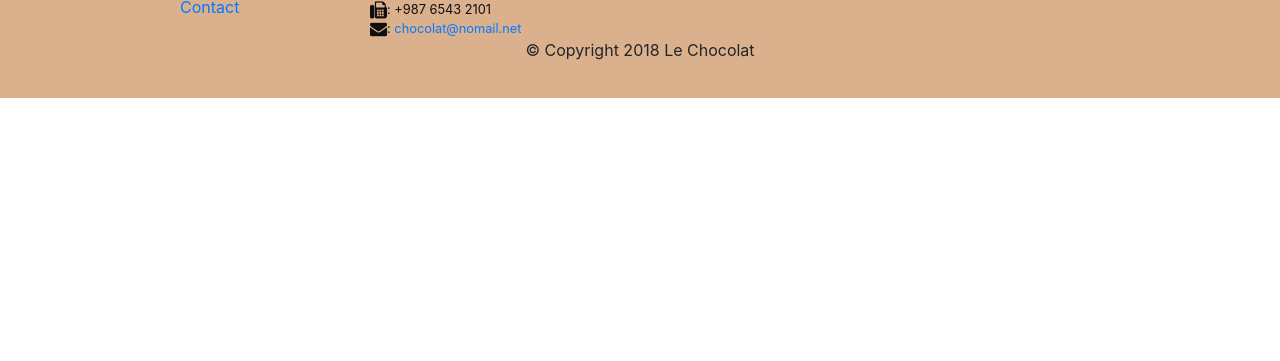
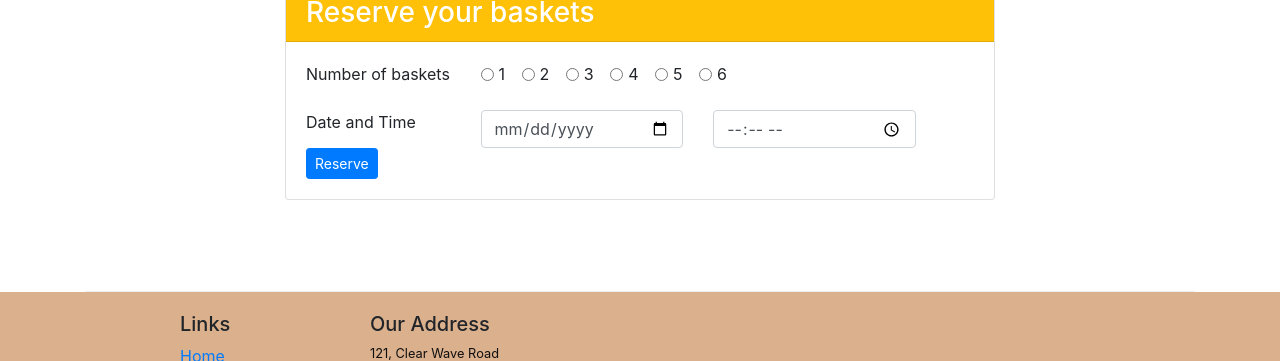
Before and after one commit to MChilly/leChocolat, a website: page index.html in a window 1280 px wide. Shown: the part 1642-2003 px from the top of the page. Before the commit the page ends 1740 px from the top, so only its background shows below. Drawn offline with nearby package versions, Linux system fonts and the light colour scheme.

Commit message:
Bootstrap Assignment 9 Task 1 & Task 2

```diff
--- a/css/styles.css
+++ b/css/styles.css
@@ -39,7 +39,7 @@ body{
 tr:hover {background-color:#dbb08db0!important;
 }
 
-.card-header{
+.bg-secondary{
   color:floralwhite!important;
   background-color:#6E3F19!important;
 }
--- a/index.html
+++ b/index.html
@@ -27,8 +27,8 @@
 				<ul class="navbar-nav">
 					<li class="nav-item active"><a class="nav-link" href="#"><span class="fa fa-home fa-lg"></span>
 							Home</a></li>
-                    <li class="nav-item"><a class="nav-link" href="./aboutus.html"><span
-                                class="fa fa-info fa-lg"></span> About</a></li>
+					<li class="nav-item"><a class="nav-link" href="./aboutus.html"><span class="fa fa-info fa-lg"></span>
+							About</a></li>
 					<li class="nav-item"><a class="nav-link" href="#"><span class="fa fa-list fa-lg"></span> Menu</a>
 					</li>
 					<li class="nav-item"><a class="nav-link" href="./contactus.html"><span
@@ -44,16 +44,21 @@
 	<header class="jumbotron">
 		<div class="container">
 			<div class="row row-header">
-                <div class="col-12 col-sm-8">
+				<div class="col-12 col-sm-6">
 					<h1>Le Chocolat</h1>
 					<p>We combine experience with creativity to create innovative tastes based on classic chocolate
 						recipes. Our creations will travel you in the chocolate world!</p>
 				</div>
-                <div class="col col-sm">
+				<div class="col-12 col-sm-3">
 					<img src="images/logo.png" class="img-fluid">
+				</div>
+				<div class="col-12 col-sm-3 m-auto">
+					<a role="button" class="btn btn-sm btn-warning" href="#form ">Reserve your
+						baskets</a>
 				</div>
 			</div>
 		</div>
+
 	</header>
 
 	<div class="container">
@@ -64,8 +69,7 @@
 			<div class="col-sm col-md">
 
 				<div class="media">
-                    <img class="d-flex mr-3 img-thumbnail align-self-center" src="images/dark85.jpg"
-                        alt="85% DARK CHOCOLATE">
+					<img class="d-flex mr-3 img-thumbnail align-self-center" src="images/dark85.jpg" alt="85% DARK CHOCOLATE">
 					<div class="media-body">
 						<h2 class="mt-0">85% DARK CHOCOLATE
 							<span class="badge badge-danger">HOT</span>
@@ -84,16 +88,15 @@
 				<h3>WEEK’S OFFER</h3>
 			</div>
 			<div class="col-sm col-md">
-
 				<div class="media">
-                    <img class="d-flex mr-3 img-thumbnail align-self-center" src="images/promotion.jpg"
-                        alt="85% DARK CHOCOLATE">
+					<img class="d-flex mr-3 img-thumbnail align-self-center" src="images/promotion.jpg" alt="85% DARK CHOCOLATE">
 					<div class="media-body">
 						<h2 class="mt-0">Our basket
 							<span class="badge badge-danger">NEW</span>
 							<span class="badge badge-pill badge-success">$4.99</span>
 						</h2>
-                        <p class="col d-none d-md-block">This week we offer a basket with 10 delicious chocolates!</p>
+						<p class="col d-none d-md-block">This week we offer a basket with 10 delicious chocolates!
+						</p>
 					</div>
 				</div>
 			</div>
@@ -105,20 +108,84 @@
 			</div>
 			<div class="col-sm col-md">
 				<div class="media">
-                    <img class="d-flex mr-3 img-thumbnail align-self-center" src="images/cartoonVasilis.png"
-                        alt="Vasilis Wilson">
+					<img class="d-flex mr-3 img-thumbnail align-self-center" src="images/cartoonVasilis.png" alt="Vasilis Wilson">
 					<div class="media-body">
 						<h2>Vasilis Wilson </h2>
 						<h4>Sous-chef</h4>
-                        <p class="d-none d-sm-block">Vasilis is well informed of all the current trends in pastry and
+						<p class="d-none d-sm-block">Vasilis is well informed of all the current trends in pastry
+							and
 							contributes his innovative ideas in
 							our products.</p>
 					</div>
 				</div>
+			</div>
+		</div>
 
+		<div class="row row-content align-items-center justify-content-center">
+			<div class="col-12 col-sm-8">
+				<div class="card">
+					<h3 class="card-header bg-warning text-white">Reserve your baskets</h3>
+					<div class="card-body">
+						<form id="form">
+							<div class="form-group row">
+								<label class="col-12 col-sm-3">Number of baskets</label>
+								<div class="col col-sm">
+									<div class="form-check form-check-inline">
+										<input class="form-check-input" type="radio" name="inlineRadioOptions" id="inlineRadio1"
+											value="option1">
+										<label class="form-check-label" for="inlineRadio1">1</label>
+									</div>
+									<div class="form-check form-check-inline">
+										<input class="form-check-input" type="radio" name="inlineRadioOptions" id="inlineRadio2"
+											value="option2">
+										<label class="form-check-label" for="inlineRadio2">2</label>
+									</div>
+									<div class="form-check form-check-inline">
+										<input class="form-check-input" type="radio" name="inlineRadioOptions" id="inlineRadio3"
+											value="option3">
+										<label class="form-check-label" for="inlineRadio3">3</label>
+									</div>
+									<div class="form-check form-check-inline">
+										<input class="form-check-input" type="radio" name="inlineRadioOptions" id="inlineRadio4"
+											value="option4">
+										<label class="form-check-label" for="inlineRadio4">4</label>
+									</div>
+									<div class="form-check form-check-inline">
+										<input class="form-check-input" type="radio" name="inlineRadioOptions" id="inlineRadio5"
+											value="option5">
+										<label class="form-check-label" for="inlineRadio5">5</label>
+									</div>
+									<div class="form-check form-check-inline">
+										<input class="form-check-input" type="radio" name="inlineRadioOptions" id="inlineRadio6"
+											value="option6">
+										<label class="form-check-label" for="inlineRadio6">6</label>
 									</div>
 								</div>
 							</div>
+							<div class="form- group row">
+								<label class="col-12 col-sm-3">Date and Time</label>
+								<div class="input-group col-12 col-sm-4">
+									<!-- <div class="input-group-prepend">
+										<span class="input-group-text" id="date"><i class="fa fa-calendar" aria-hidden="true"></i></span>
+									</div> -->
+									<input type="date" class="form-control" aria-label="date" aria-describedby="basic-date-addon"
+										value="2011-08-19T13:45:00">
+								</div>
+								<div class="input-group col-12 col-sm-4">
+									<!-- <div class="input-group-prepend">
+										<span class="input-group-text"><i class="fa fa-clock-o" aria-hidden="true"></i></span>
+									</div> -->
+									<input type="time" class="form-control" aria-label="time" aria-describedby="basic-time-addon">
+								</div>
+							</div>
+							<button type="submit" class="btn btn-primary btn-sm">Reserve</button>
+						</form>
+					</div>
+				</div>
+			</div>
+		</div>
+	</div>
+
 
 	<footer class="footer">
 		<div class="container">
```
Also changed, not shown: aboutus.html (+4 -3 lines), contactus.html (+0 -1 lines), 1 other file. Lines whose indentation alone changed are shown as unchanged.
